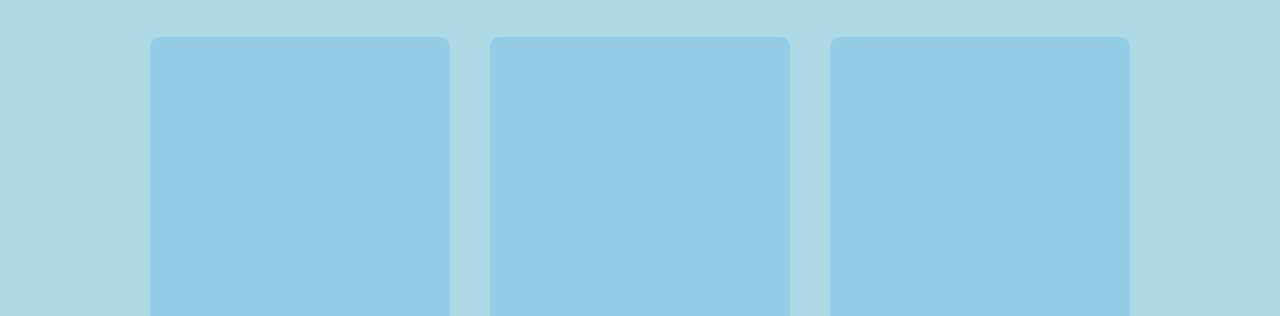
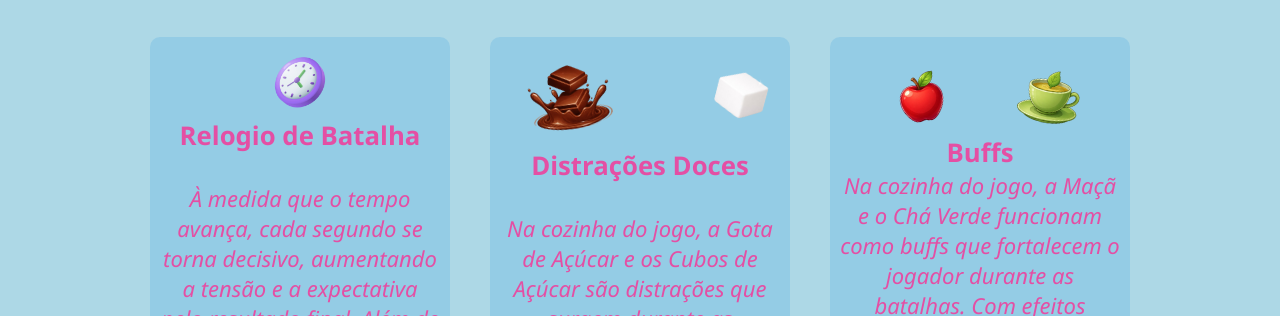
Before and after one commit to Hyudee/Site_Jogo_CursoFrontend, a plain HTML site: page index.html in a window 1280 px wide. Shown: the part 636-952 px from the top of the page. Drawn offline with Linux system fonts and the light colour scheme.

Commit message:
segundo commit

```diff
--- a/css/estilo.css
+++ b/css/estilo.css
@@ -80,6 +80,7 @@ html{
     display: flex;
     justify-content: center;
     gap: 20px;
+    position: relative;
 }
 .caixa1{
     height: 500px;
@@ -88,12 +89,49 @@ html{
     margin: 10px;
     border-radius: 10px;
 }
+.Caixa1Texto img{
+    width: 70px;
+    text-align: center;
+    display: flex;
+    margin: 0 auto;
+    z-index: -1;
+}
+.Caixa1Texto{
+    font-size: 22px;
+    padding: 10px;
+    text-align: center;
+}
 .caixa2{
     height: 500px;
     width: 300px;
     background-color: rgba(52, 156, 226, 0.205);
     margin: 10px;
     border-radius: 10px;
+    font-size: 22px;
+    padding: 10px;
+    text-align: center;
+}
+.Chocolate img{
+    width: 100px;
+    text-align: center;
+    display: flex;
+    margin: 0 auto;
+    z-index: -1;
+    transform: rotate(-10deg);
+    margin-left: 20px;
+}
+.Caixa2Texto{
+    display: flex;
+}
+.Acucar img{
+    width: 100px;
+    text-align: center;
+    display: flex;
+    margin: 0 auto;
+    z-index: -1;
+    transform: rotate(15deg);
+    margin-left: 70px;
+    text-align: end;
 }
 .caixa3{
     height: 500px;
@@ -101,4 +139,33 @@ html{
     background-color: rgba(52, 156, 226, 0.205);
     margin: 10px;
     border-radius: 10px;
+    font-size: 22px;
+    padding: 10px;
+    text-align: center;
 }
+.Caixa3Texto{
+    display: flex;
+    justify-content: center;
+    gap: 20px;
+}
+.Maca img{
+    width: 100px;
+    text-align: center;
+    display: flex;
+    margin: 0 auto;
+    z-index: -1;
+    transform: rotate(-10deg);
+    margin-left: 10px;
+    padding-top: 20px;
+}
+
+.Cha img{
+    width: 100px;
+    text-align: center;
+    display: flex;
+    margin: 0 auto;
+    z-index: -1;
+    transform: rotate(10deg);
+    margin-left: 10px;
+    padding-top: 20px;
+}
--- a/index.html
+++ b/index.html
@@ -26,10 +26,15 @@
             <p>Enfrente doces malignos e salve o mundo!</p>
 
             <div>
+
                 <button class="bt1">Jogar agora!</button>
+
                 <button class="bt2">Assistir ao trailer</button>
+
             </div>
+
         </div>
+
     </div>
 
     <div class="Features" id="Features">
@@ -37,30 +42,81 @@
         <h1>Features</h1>
 
         <div class="Todas">
+
             <div class="caixa1">
+
                 <div class="Caixa1Texto">
-                    <img>
-                    </img>
+
+                    <img src="./img/relogio.png" alt="Relogio">
+
+                    <h3>Relogio de Batalha</h3> <br>
+
+                    <i><p>À medida que o tempo avança, cada segundo se torna decisivo, aumentando a tensão e a expectativa pelo resultado final. Além de orientar os jogadores, o relógio também reforça o ritmo acelerado das batalhas, tornando a experiência mais envolvente e estratégica.</p>
+                    </i>
+
                 </div>
+
             </div>
 
             <div class="caixa2">
-                <div class="Caixa2TExto">
+
+                <div class="Caixa2Texto">
+
+                    <div class="Chocolate">
+
+                        <img src="./img/chocolate.png" alt="chocolate">
+
+                    </div>
+
+                    <div class="Acucar">
+
+                        <img src="./img/bloquinho_acucar.png" alt="Acucar">
+
+                    </div>
 
                 </div>
+
+                <h3>Distrações Doces</h3> <br>
+
+                <i><p>Na cozinha do jogo, a Gota de Açúcar e os Cubos de Açúcar são distrações que surgem durante as batalhas, trazendo efeitos que podem ajudar ou atrapalhar. Com um visual doce, deixam o jogo mais dinâmico e divertido.</p></i>
+
             </div>
 
             <div class="caixa3">
+
                 <div class="Caixa3Texto">
 
+                    <div class="Maca">
+
+                        <img src="./img/maca.png" alt="Maca">
+
+                    </div>
+
+                    <div class="Cha">
+
+                        <img src="./img/cha.png" alt="Cha">
+
+                    </div>
+
                 </div>
+
+                <h3>Buffs</h3>
+
+                <i><p>Na cozinha do jogo, a Maçã e o Chá Verde funcionam como buffs que fortalecem o jogador durante as batalhas. Com efeitos positivos, eles aumentam o desempenho e ajudam a enfrentar os desafios de forma mais eficiente.</p></i>
+
             </div>
+
         </div>
+
     </div>
-        <div class="footer">
-            <h2>Fale conosco!</h2>
-        </div>
+
+    <div class="footer">
+
+        <h2>Fale conosco!</h2>
+
     </div>
+
+</div>
 
 
 </body>
```
Also changed, not shown: img/bloquinho_acucar.png (added), img/cha.png (added), img/chocolate.png (added), img/maca.png (added), img/relogio.png (added).
